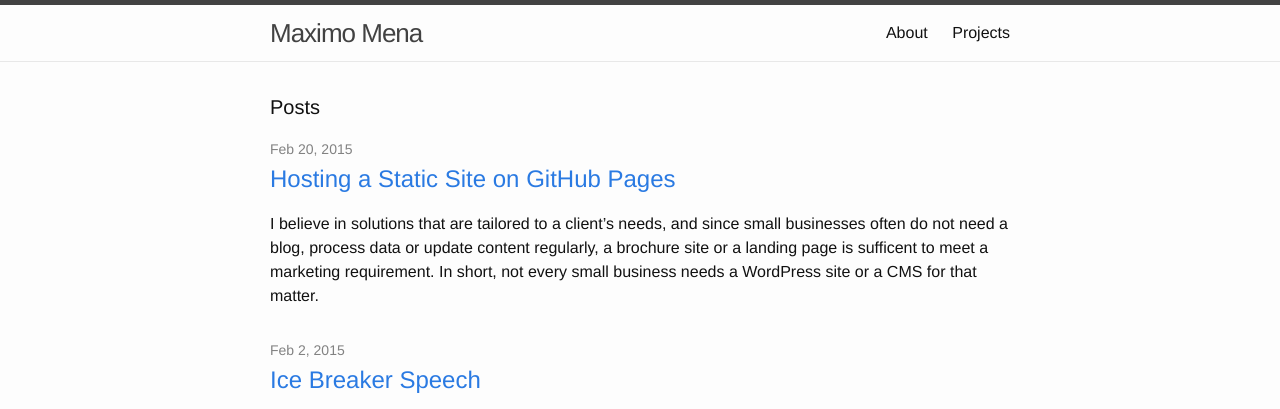
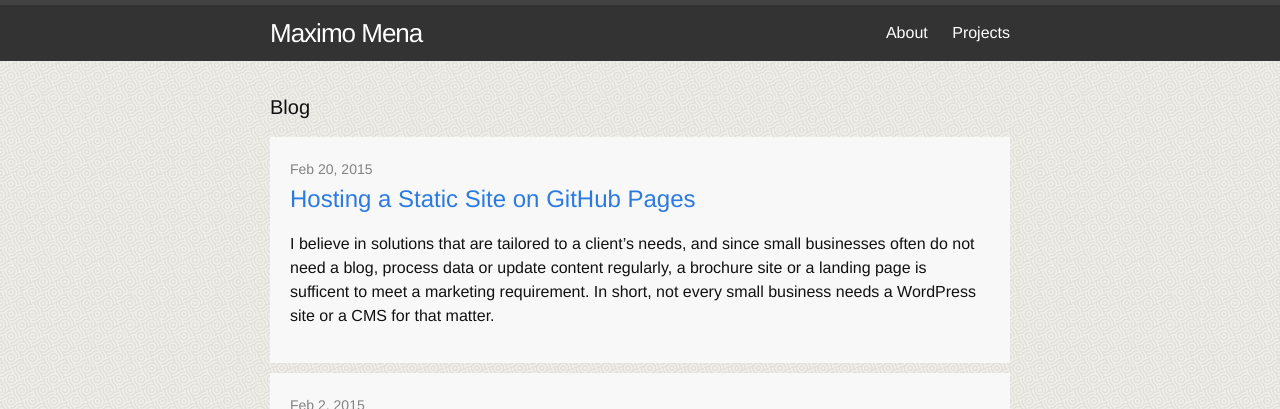
Before and after one commit to mmenavas/mmenavas.github.io, a Jekyll site: the page built from index.html, in a window 1280 px wide, cut to the strip 0-409 px from the top of the page. Built offline with Jekyll 4.4.1, drawn with Linux system fonts in a browser that asks for light colours.

Commit message:
Adding CSS love.

```diff
--- a/_sass/_custom.scss
+++ b/_sass/_custom.scss
@@ -1,4 +1,33 @@
+body {
+  background-image:url(/images/bg_pattern.png);
+}
+
 iframe {
   width:100%;
   margin-bottom: 15px;
 }
+
+.site-header {
+  background-color:#333;
+}
+.site-title,
+.site-title:visited,
+.site-nav .page-link {
+  color:#fff;
+}
+@media screen and (max-width: 600px) {
+  .site-nav .page-link {
+    color:#111;
+  }
+}
+
+.post-list li {
+  background-color:#f8f8f8;
+  padding:20px;
+  margin-bottom:10px;
+}
+
+.post {
+  padding:40px 20px 20px;
+  background-color:#fff;
+}
--- a/index.html
+++ b/index.html
@@ -4,7 +4,7 @@ layout: default
 
 <div class="home">
 
-  <h1 class="page-heading">Posts</h1>
+  <h1 class="page-heading">Blog</h1>
 
   <ul class="post-list">
     {% for post in site.posts %}
```
Also changed, not shown: about.md (+2 -0 lines), images/bg_pattern.png (added).
